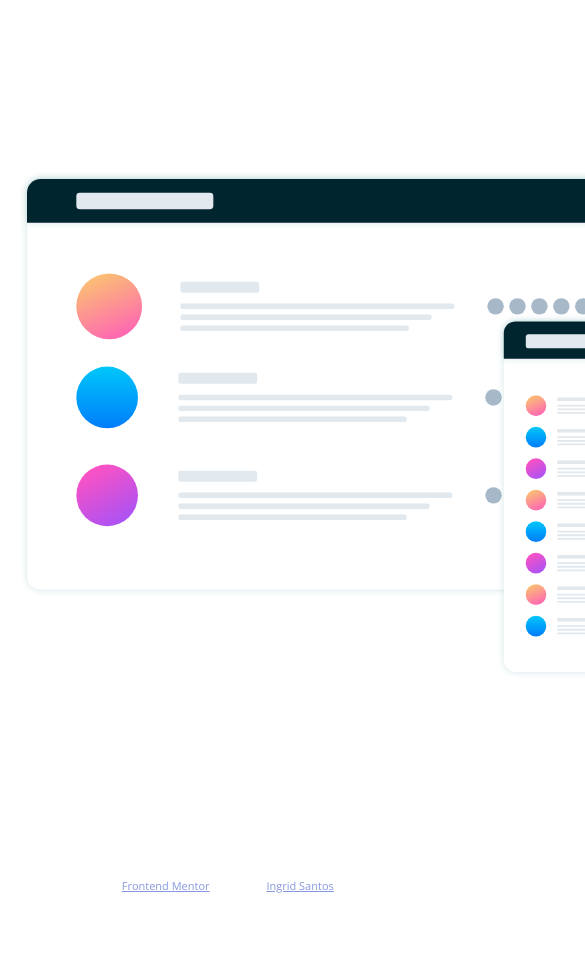
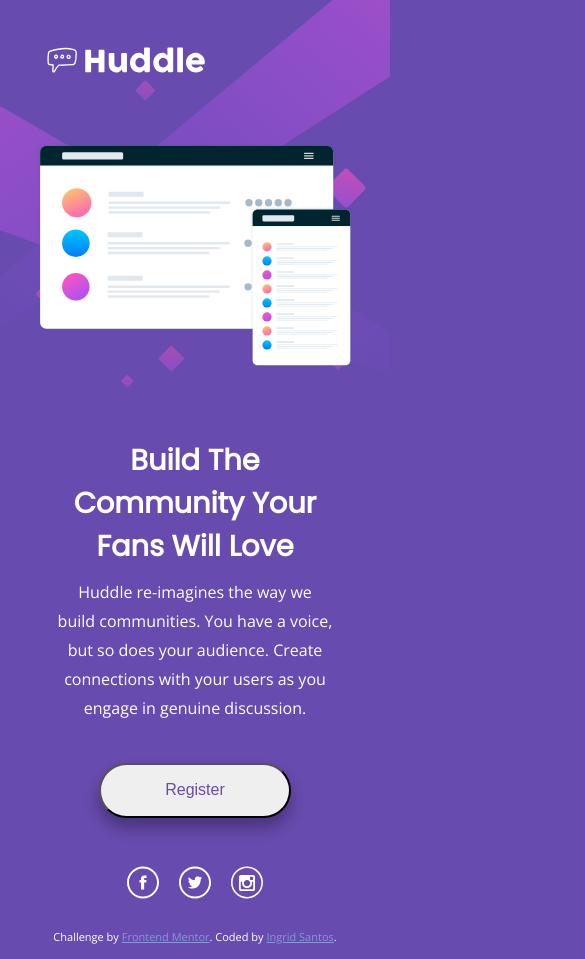
Before and after one commit to ingridfs/huddle-landing-page, a plain HTML site: page index.html in a window 390 px wide. Shown: the top 959 px of the page, 585 px wide, since content can reach past the window. Before the commit the page ends 908 px from the top, so only its background shows below. Drawn offline with nearby package versions, Linux system fonts and the light colour scheme.

Commit message:
Added responsive css layout

```diff
--- a/assets/css/style.css
+++ b/assets/css/style.css
@@ -6,10 +6,11 @@
 
 body {
   background-repeat: no-repeat;
-  background-attachment: fixed;
   font-family: 'Open Sans', sans-serif;
   font-size: 18px;
   color: #fff;
+  background-color: hsl(257, 40%, 49%);
+  background-image: url("../images/bg-desktop.svg");
 }
 
 .header {
@@ -33,7 +34,7 @@ body {
 }
 
 .text-container h1 {
-  font-size: 2.3em;
+  font-size: 2.3rem;
   font-family: 'Poppins', sans-serif;
   font-weight: 700;
   margin: 10px 0;
@@ -58,6 +59,7 @@ body {
 
 .btn-register:hover {
   cursor: pointer;
+  /* filter: drop-shadow(2px 2px 2px) */
 }
 
 .social-media {
@@ -73,31 +75,86 @@ body {
   color:#fff;
 }
 
-
 .social-media img:hover {
   cursor: pointer;
 }
 
 .attribution {
   font-size: 11px; text-align: center;
-  padding: 15px;
+  margin-bottom: 15px;
 }
 
 .attribution a {
   color: hsl(228, 57%, 70%);
 }
-/* Pesquisar o min e max width */
-@media only screen and (max-width: 375px) {
-  body{
+
+@media only screen and (max-width: 800px) {
+  body {
     background-color: hsl(257, 40%, 49%);
     background-image: url("../images/bg-mobile.svg");
+    background-size: contain;
+  }
+
+  .header {
+    width: 80%;
+    margin: 10% 10%;
+  }
+
+  .container {
+    display: flex;
+    flex-direction: column;
+  }
+
+  .image-container img {
+    width: 100%;
+    padding: 5%;
+  }
+
+  .text-container {
+    word-wrap: break-word;
+    text-align: center;
+  }
+
+  .text-container h1 {
+    font-size: 1.8rem;
+  }
+
+  .text-container p {
+    font-size: 1rem;
+  }
+
+  .btn-register {
+    width: 70%;
+    font-size: 16px;
+  }
+
+  .social-media {
+    justify-content: center;
+    margin: auto;
+    margin-bottom: 20px;
   }
 }
 
-@media only screen and (min-width: 1440px) {
-  body{
-    background-color: hsl(257, 40%, 49%);
-    background-image: url("../images/bg-desktop.svg");
+@media only screen and (max-width: 1200px) and (min-width: 800px)  {
+  body {
+    background-attachment: fixed;
+    background-size: cover;
+  }
 
+  .container {
+    justify-content: space-evenly;
+  }
+
+  .image-container img {
+    width: 70vw;
+    padding: 5%;
+  }
+
+  .text-container h1 {
+    font-size: 2rem;
+  }
+
+  .text-container p {
+    font-size: 1rem;
   }
 }
```
